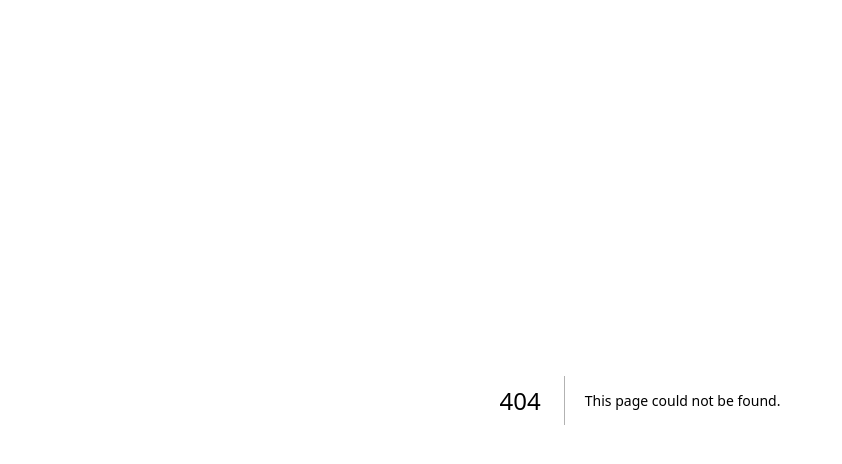
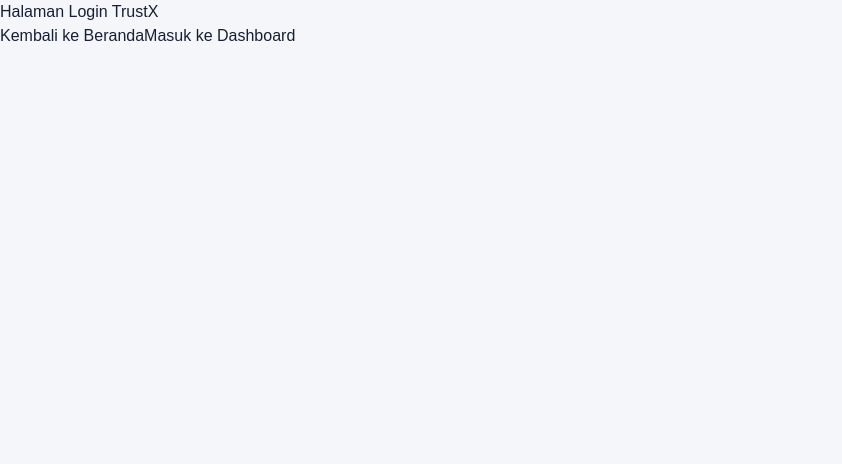
Before and after one commit to revalisa/trust_x, a Next.js app: page /login in a window 1280 px wide. Before the commit this address had no page. Shown: the top 464 px of the page, without its empty margins (0-842 px from the left). Built offline with nearby package versions, Linux system fonts and the light colour scheme.

Commit message:
percobaan membuat halaman login

```diff
--- /dev/null
+++ b/app/login/page.tsx
@@ -0,0 +1,21 @@
+"use client";
+
+import { useRouter } from "next/navigation";
+
+export default function LoginPage() {
+  const router = useRouter();
+
+  return (
+    <main>
+      <h1>Halaman Login TrustX</h1>
+
+      <button onClick={() => router.push("/")}>
+        Kembali ke Beranda
+      </button>
+
+      <button onClick={() => router.push("/dashboard")}>
+        Masuk ke Dashboard
+      </button>
+    </main>
+  );
+}
```
